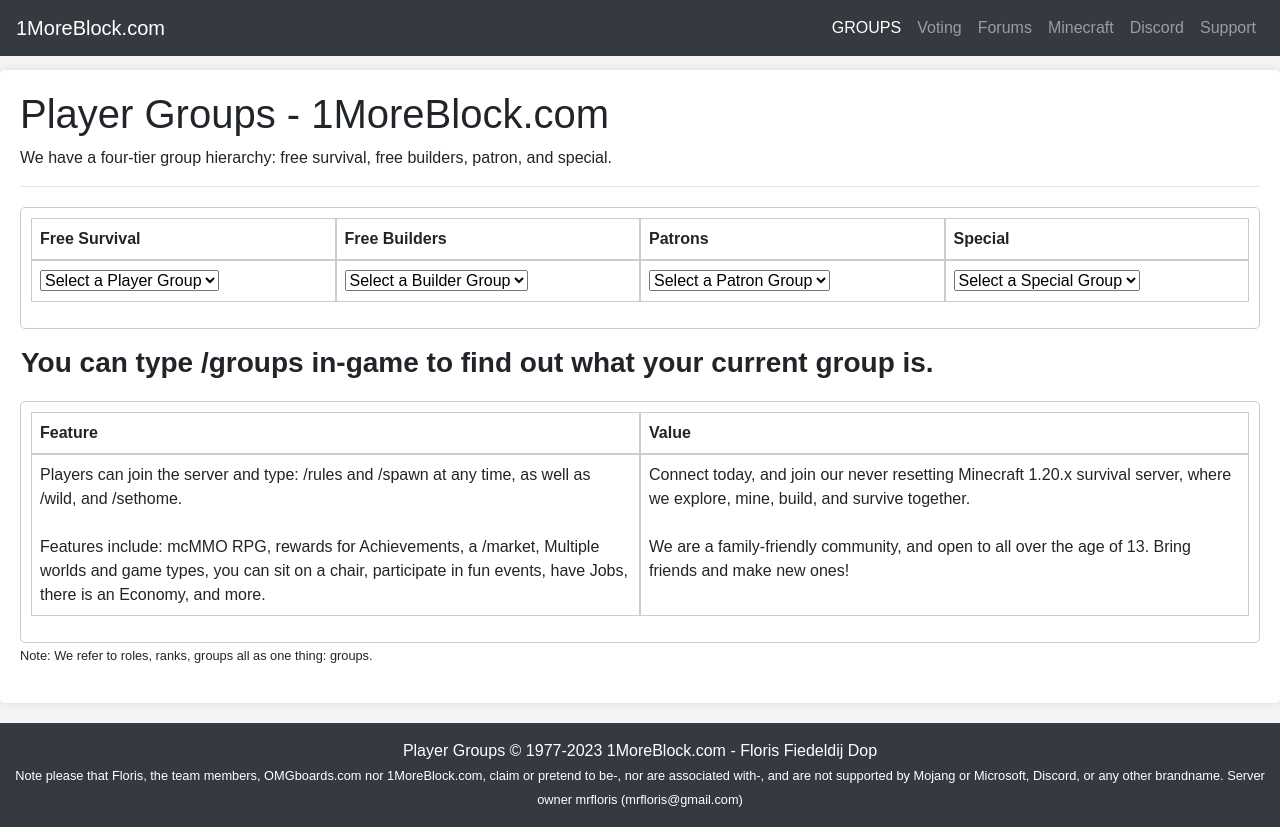
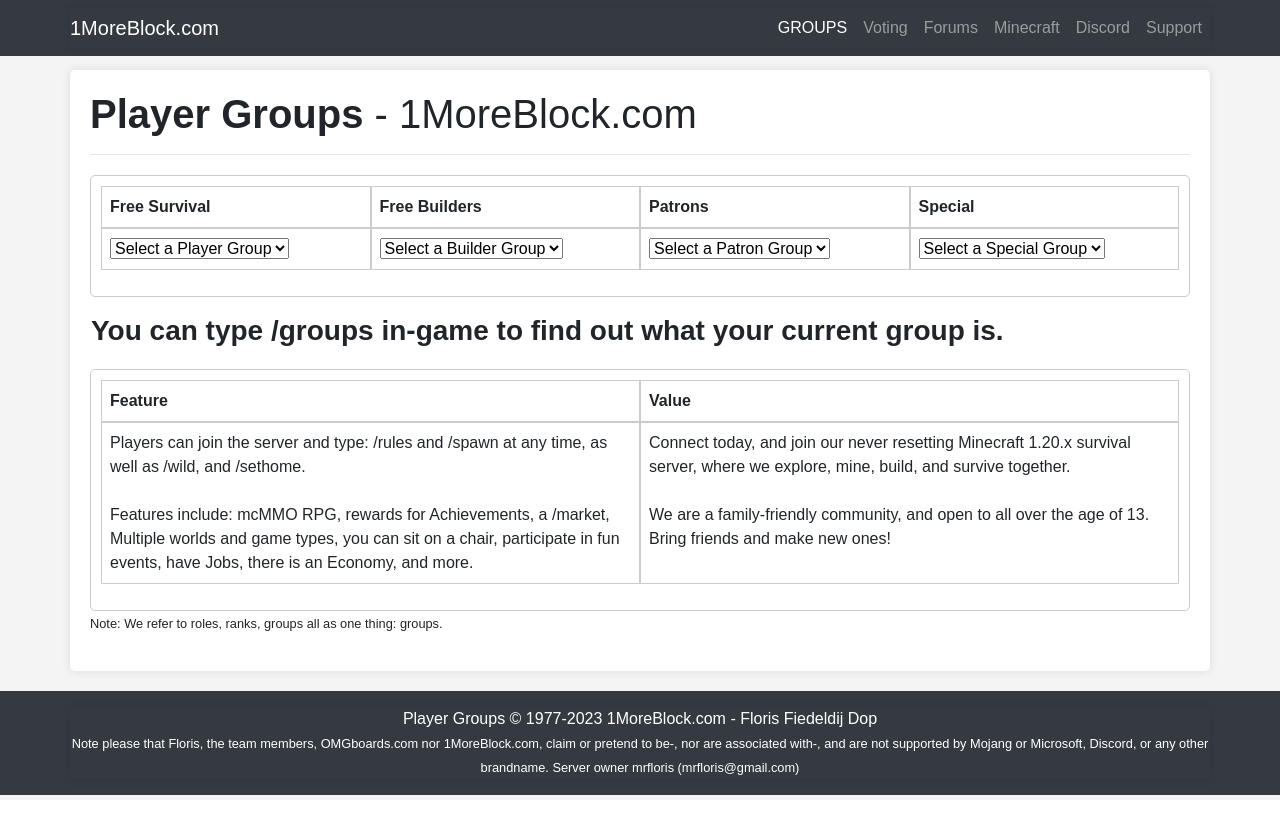
Before and after one commit to mrfdev/1MB, a PHP site: page / in a window 1280 px wide. After the commit the page ends 795 px from the top, so only its background shows below. Run offline with PHP 8.4, Linux system fonts and the light colour scheme.

Commit message:
- finally had time to fix the header and footer to match the omg .com/vote site

```diff
--- a/Resources/GroupsHTML/groups/includes/footer.php
+++ b/Resources/GroupsHTML/groups/includes/footer.php
@@ -8,10 +8,12 @@ if (!defined('INCLUDED')) {
 
   <footer class="py-3 bg-dark">
   <!-- footer section -->
-    <p class="m-0 text-center text-white">Player Groups &copy; 1977-<?php echo date("Y"); ?> 1MoreBlock.com - Floris Fiedeldij Dop
-    <br>
-    <small>Note please that Floris, the team members, OMGboards.com nor 1MoreBlock.com, claim or pretend to be-, nor are associated with-, and are not supported by Mojang or Microsoft, Discord, or any other brandname. Server owner mrfloris (mrfloris@gmail.com)</small>
-    </p>
+    <div class="container navbar-dark bg-dark headerFooterFix">
+      <p class="m-0 text-center text-white">Player Groups &copy; 1977-<?php echo date("Y"); ?> 1MoreBlock.com - Floris Fiedeldij Dop
+      <br>
+      <small>Note please that Floris, the team members, OMGboards.com nor 1MoreBlock.com, claim or pretend to be-, nor are associated with-, and are not supported by Mojang or Microsoft, Discord, or any other brandname. Server owner mrfloris (mrfloris@gmail.com)</small>
+      </p>
+    </div>
   </footer>
 
   <!-- scripts section -->
--- a/Resources/GroupsHTML/groups/includes/header.php
+++ b/Resources/GroupsHTML/groups/includes/header.php
@@ -20,6 +20,7 @@ if (!defined('INCLUDED')) {
 
   <!-- Navigation -->
   <nav class="navbar navbar-expand-lg navbar-dark bg-dark fixed-top">
+    <div class="container navbar-dark bg-dark headerFooterFix">
       <a class="navbar-brand" href="index.php">1MoreBlock.com</a>
       <button class="navbar-toggler" type="button" data-toggle="collapse" data-target="#navbarResponsive" aria-controls="navbarResponsive" aria-expanded="false" aria-label="Toggle navigation">
         <span class="navbar-toggler-icon"></span>
@@ -48,13 +49,13 @@ if (!defined('INCLUDED')) {
           </li>
         </ul>
       </div>
+    </div>
   </nav>
 
   <div class="container">
 
     <header>
       <!-- header section -->
-      <h1>Player Groups - 1MoreBlock.com</h1>
-      <div>We have a four-tier group hierarchy: free survival, free builders, patron, and special.</div>
+      <h1><strong>Player Groups</strong> - 1MoreBlock.com</h1>
       <hr>
     </header>
--- a/Resources/GroupsHTML/groups/styles.css
+++ b/Resources/GroupsHTML/groups/styles.css
@@ -12,7 +12,7 @@ footer {
 
 /* global content stuff */
 .container {
-  max-width: 1280px;
+  max-width: 1140px;
   margin: 20px auto;
   padding: 20px;
   background-color: #fff;
@@ -63,3 +63,9 @@ label {
   margin-bottom: 0 !important;
   padding-bottom: 0 !important;
 }
+
+.headerFooterFix {
+  margin: 0 auto;
+  padding:0;
+  border: 0;
+}
```
Lines whose indentation alone changed are shown as unchanged.
